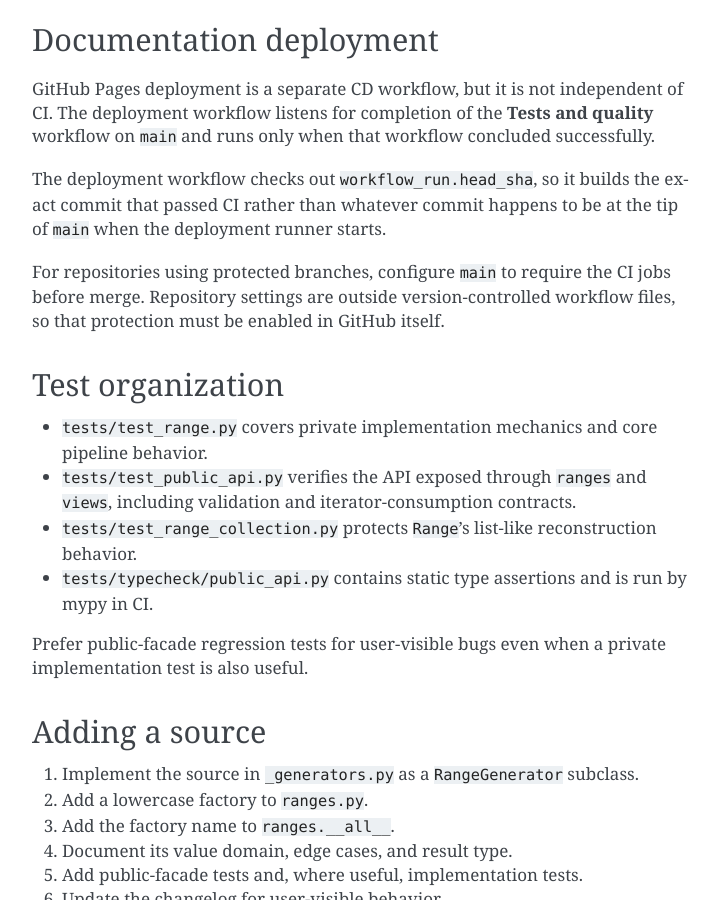
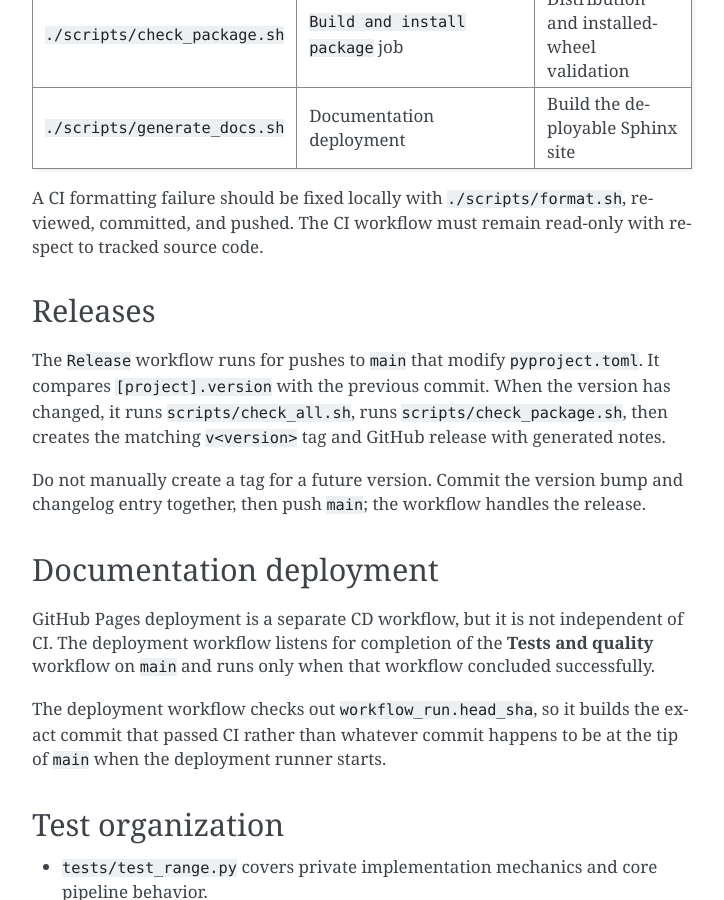
Before and after one commit to TheUltimateOrion/RangesLib, a Sphinx documentation site: the page built from docs/contributing.md, in a window 1280 px wide and 900 px high, scrolled down 3080 px. Shown: the whole window, without its empty margins (388-1112 px from the left). Built offline with Sphinx 7.4.7, drawn with Linux system fonts in a browser that asks for light colours; some of the changed text lies outside the part shown.

Commit message:
feat: Add issue templates, release workflow, and pre-commit hooks for improved contribution process

````diff
--- a/docs/contributing.md
+++ b/docs/contributing.md
@@ -41,6 +41,21 @@
 
 Review the resulting diff before committing. CI never invokes `scripts/format.sh` and
 never automatically commits formatting changes.
+
+### Install pre-commit hooks
+
+After installing the development tools, install the local hooks:
+
+```bash
+python -m pre_commit install
+```
+
+The hooks run Ruff, mypy, and Pyright before every commit. To run all hooks
+manually, use:
+
+```bash
+python -m pre_commit run --all-files
+```
 
 ### Validate the source tree
 
@@ -130,6 +145,16 @@
 committed, and pushed. The CI workflow must remain read-only with respect to
 tracked source code.
 
+## Releases
+
+The `Release` workflow runs for pushes to `main` that modify `pyproject.toml`.
+It compares `[project].version` with the previous commit. When the version has
+changed, it runs `scripts/check_all.sh`, runs `scripts/check_package.sh`, then
+creates the matching `v<version>` tag and GitHub release with generated notes.
+
+Do not manually create a tag for a future version. Commit the version bump and
+changelog entry together, then push `main`; the workflow handles the release.
+
 ## Documentation deployment
 
 GitHub Pages deployment is a separate CD workflow, but it is not independent of
@@ -139,10 +164,6 @@
 The deployment workflow checks out `workflow_run.head_sha`, so it builds the
 exact commit that passed CI rather than whatever commit happens to be at the tip
 of `main` when the deployment runner starts.
-
-For repositories using protected branches, configure `main` to require the CI
-jobs before merge. Repository settings are outside version-controlled workflow
-files, so that protection must be enabled in GitHub itself.
 
 ## Test organization
 
--- a/pyproject.toml
+++ b/pyproject.toml
@@ -36,6 +36,7 @@
     "coverage[toml]>=7.6",
     "mypy>=1.15",
     "myst-parser>=4",
+    "pre-commit>=4.0",
     "pyright>=1.1.400",
     "ruff>=0.9",
     "sphinx>=8",
````
Also changed, not shown: README.md (+30 -0 lines), docs/changelog.md (+8 -1 lines), .github/ISSUE_TEMPLATE/bug_report.md (added), .github/ISSUE_TEMPLATE/feature_request.md (added), .github/pull_request_template.md (added), .pre-commit-config.yaml (added), 2 other files.
